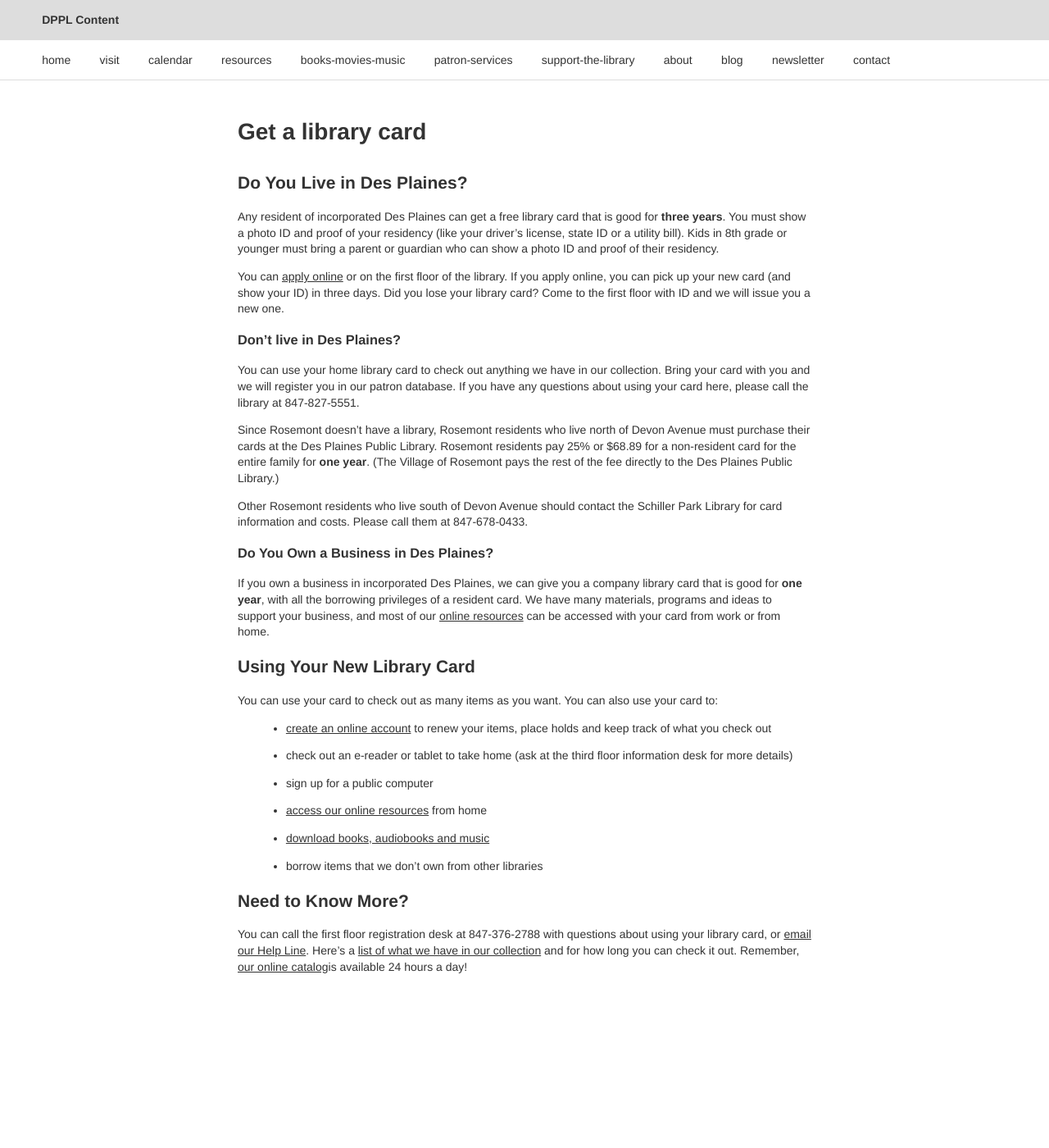
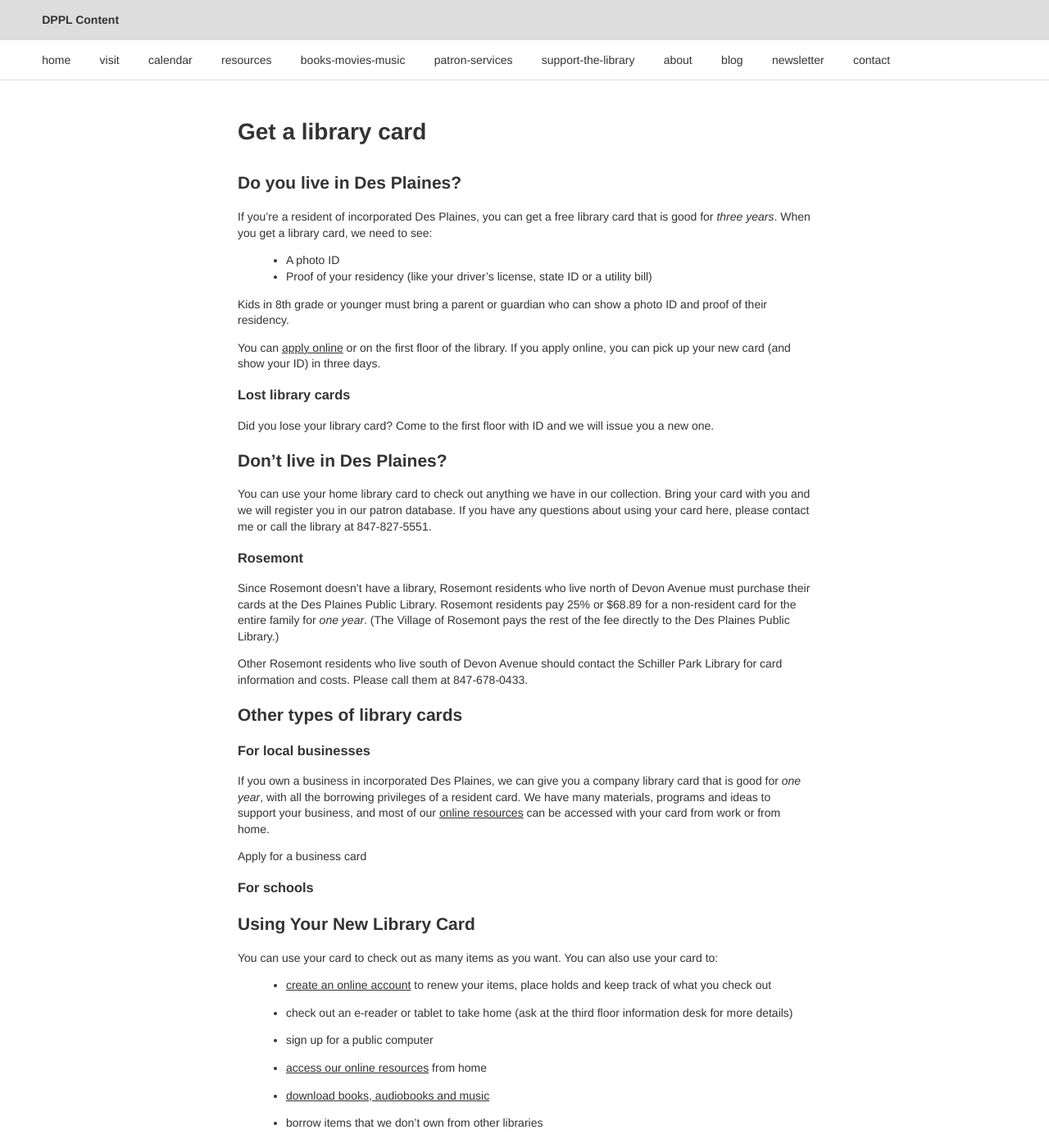
Before and after one commit to dpplweb/dppl-content, a Jekyll site: the page built from _posts/roberta/0601-01-01-get-a-library-card.md, in a window 1280 px wide and 1400 px high. Shown: the whole window at 82% size. Built offline with Jekyll 4.4.1, drawn with Linux system fonts in a browser that asks for light colours; Markdown is read by kramdown in place of the engine named in the settings.

Commit message:
Updated 0601-01-01-get-a-library-card.md

```diff
--- a/_posts/roberta/0601-01-01-get-a-library-card.md
+++ b/_posts/roberta/0601-01-01-get-a-library-card.md
@@ -13,23 +13,41 @@ actions: ""
 published: true
 ---
 
-## Do You Live in Des Plaines?
+## Do you live in Des Plaines?
 
-Any resident of incorporated Des Plaines can get a free library card that is good for **three years**. You must show a photo ID and proof of your residency (like your driver's license, state ID or a utility bill). Kids in 8th grade or younger must bring a parent or guardian who can show a photo ID and proof of their residency.
+If you're a resident of incorporated Des Plaines, you can get a free library card that is good for _three years_. When you get a library card, we need to see:
 
-You can [apply online](link to card app) or on the first floor of the library. If you apply online, you can pick up your new card (and show your ID) in three days. Did you lose your library card? Come to the first floor with ID and we will issue you a new one.
+- A photo ID
+- Proof of your residency (like your driver's license, state ID or a utility bill)
 
-###Don't live in Des Plaines?
+Kids in 8th grade or younger must bring a parent or guardian who can show a photo ID and proof of their residency.
 
-You can use your home library card to check out anything we have in our collection. Bring your card with you and we will register you in our patron database. If you have any questions about using your card here, please call the library at 847-827-5551.
+You can [apply online](link to card app) or on the first floor of the library. If you apply online, you can pick up your new card (and show your ID) in three days.
 
-Since Rosemont doesn't have a library, Rosemont residents who live north of Devon Avenue must purchase their cards at the Des Plaines Public Library. Rosemont residents pay 25% or $68.89 for a non-resident card for the entire family for **one year**. (The Village of Rosemont pays the rest of the fee directly to the Des Plaines Public Library.)
+### Lost library cards
+
+Did you lose your library card? Come to the first floor with ID and we will issue you a new one.
+
+## Don't live in Des Plaines?
+
+You can use your home library card to check out anything we have in our collection. Bring your card with you and we will register you in our patron database. If you have any questions about using your card here, please contact me or call the library at 847-827-5551.
+
+### Rosemont
+
+Since Rosemont doesn't have a library, Rosemont residents who live north of Devon Avenue must purchase their cards at the Des Plaines Public Library. Rosemont residents pay 25% or $68.89 for a non-resident card for the entire family for _one year_. (The Village of Rosemont pays the rest of the fee directly to the Des Plaines Public Library.)
 
 Other Rosemont residents who live south of Devon Avenue should contact the Schiller Park Library for card information and costs. Please call them at 847-678-0433.
 
-###Do You Own a Business in Des Plaines?
+## Other types of library cards
 
-If you own a business in incorporated Des Plaines, we can give you a company library card that is good for **one year**, with all the borrowing privileges of a resident card. We have many materials, programs and ideas to support your business, and most of our [online resources](link to business databases) can be accessed with your card from work or from home.
+### For local businesses
+
+If you own a business in incorporated Des Plaines, we can give you a company library card that is good for _one year_, with all the borrowing privileges of a resident card. We have many materials, programs and ideas to support your business, and most of our [online resources](link to business databases) can be accessed with your card from work or from home.
+
+Apply for a business card
+
+### For schools
+
 
 
 ##Using Your New Library Card
```
